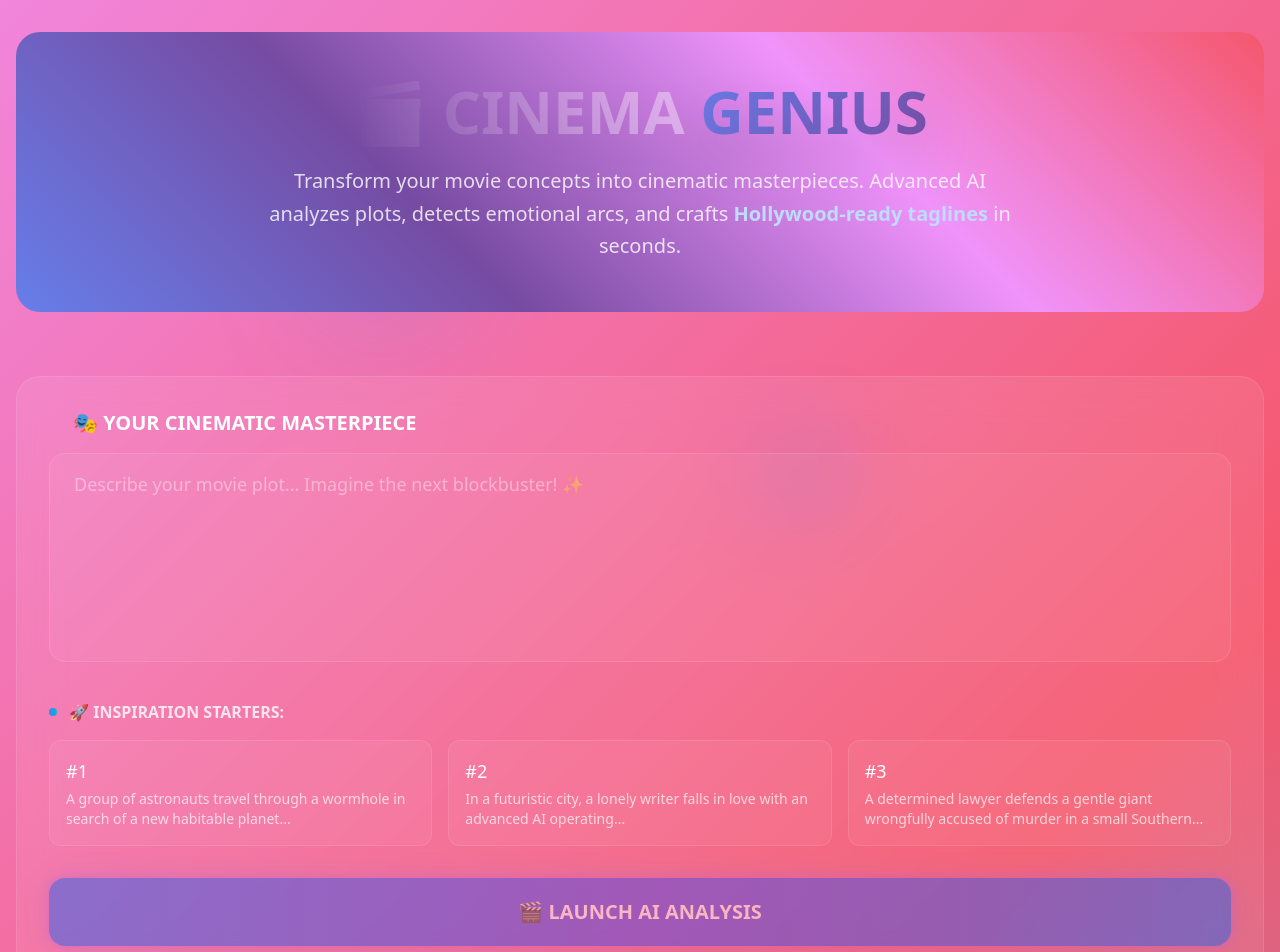
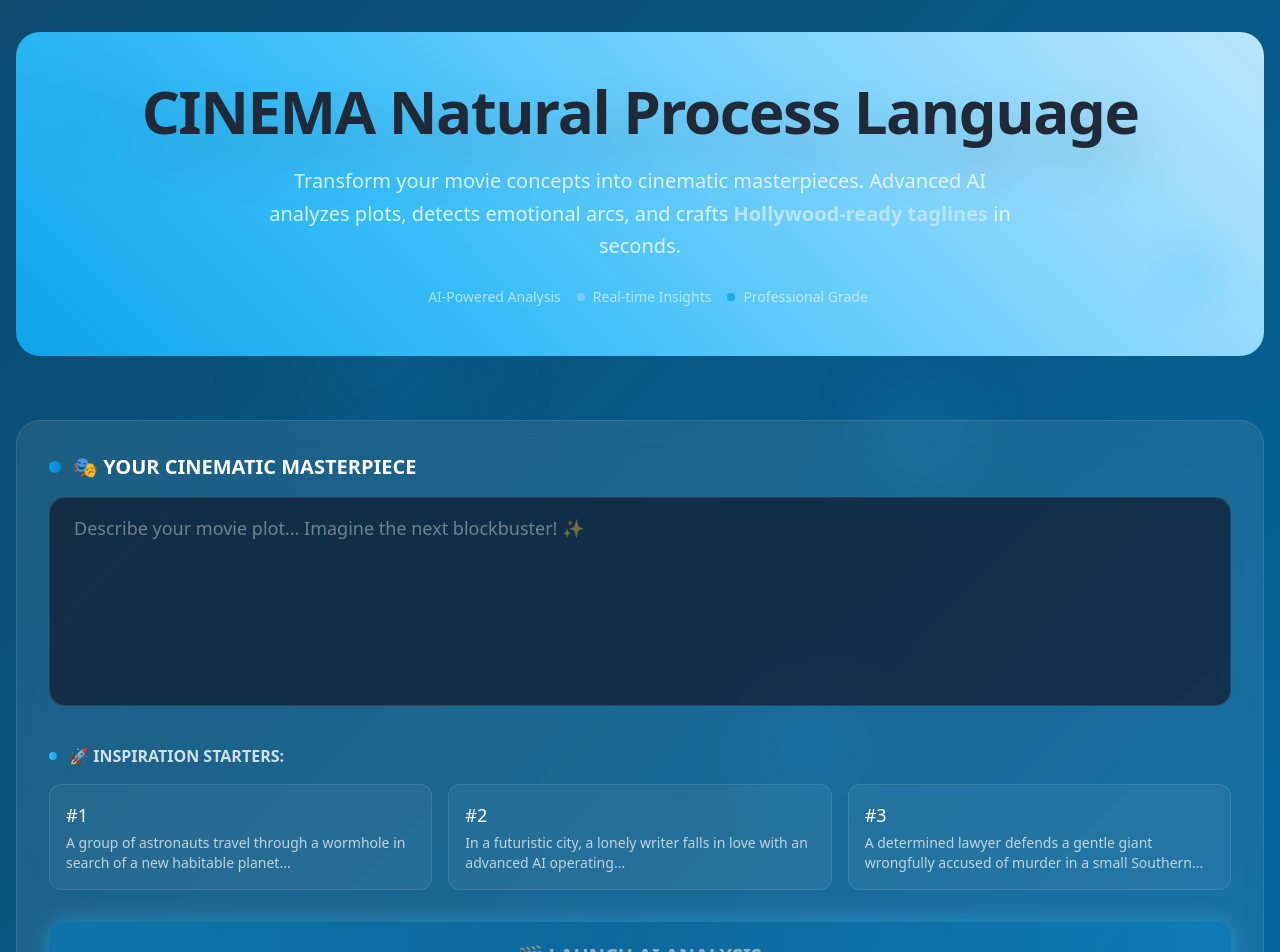
Before and after one commit to xmrenigmax/NPLMovieGenres, a React app in the folder frontend/: page / in a window 1280 px wide. Shown: the top 952 px of the page. Built offline with nearby package versions, Linux system fonts and the light colour scheme; the HTML template or start-up script is replaced by a standard one.

Commit message:
updated styles

```diff
--- a/frontend/src/App.css
+++ b/frontend/src/App.css
@@ -4,8 +4,13 @@
 
 /* CORE GRADIENTS & EFFECTS */
 .cinema-gradient {
-  background: linear-gradient(135deg, #667eea 0%, #764ba2 25%, #f093fb 50%, #f5576c 75%, #4facfe 100%);
+  background: linear-gradient(135deg, #0c4a6e 0%, #0369a1 25%, #0284c7 50%, #0ea5e9 75%, #38bdf8 100%);
   background-size: 400% 400%;
+}
+
+/* Add this to App.css */
+.cinema-text-dark {
+  color: #1f2937 !important; /* gray-800 */
 }
 
 .premium-glass {
@@ -16,13 +21,13 @@
 
 .neon-glow {
   box-shadow:
-    0 0 10px rgba(168, 85, 247, 0.6),
-    0 0 20px rgba(236, 72, 153, 0.4),
-    0 0 30px rgba(96, 165, 250, 0.3);
+    0 0 10px rgba(14, 165, 233, 0.6),
+    0 0 20px rgba(56, 189, 248, 0.4),
+    0 0 30px rgba(186, 230, 253, 0.3);
 }
 
 .text-gradient {
-  background: linear-gradient(135deg, #667eea 0%, #764ba2 100%);
+  background: linear-gradient(135deg, #055375 0%, #0ea5e9 100%);
   -webkit-background-clip: text;
   -webkit-text-fill-color: transparent;
   background-clip: text;
@@ -104,7 +109,7 @@
 
 .border-glow {
   border: 1px solid transparent;
-  background: linear-gradient(45deg, #667eea, #764ba2, #f093fb, #f5576c) border-box;
+  background: linear-gradient(45deg, #0ea5e9, #38bdf8, #7dd3fc, #bae6fd) border-box;
 }
 
 /* SCROLLBAR */
@@ -118,10 +123,21 @@
 }
 
 ::-webkit-scrollbar-thumb {
-  background: linear-gradient(135deg, #667eea, #764ba2);
+  background: linear-gradient(135deg, #0ea5e9, #38bdf8);
   border-radius: 10px;
 }
 
 ::-webkit-scrollbar-thumb:hover {
-  background: linear-gradient(135deg, #764ba2, #f093fb);
+  background: linear-gradient(135deg, #38bdf8, #7dd3fc);
 }
+
+/* Professional sleek enhancements */
+.sleek-input {
+  background: rgba(15, 23, 42, 0.7) !important;
+  border: 1px solid rgba(255, 255, 255, 0.1) !important;
+}
+
+.sleek-input:focus {
+  border-color: #0ea5e9 !important;
+  box-shadow: 0 0 0 3px rgba(14, 165, 233, 0.1) !important;
+}
--- a/frontend/src/App.jsx
+++ b/frontend/src/App.jsx
@@ -1,5 +1,7 @@
 import React, { useState } from 'react';
-import './App.css';
+import Header from './components/Header';
+import PlotInput from './components/PlotInput';
+import ResultsDisplay from './components/ResultsDisplay';
 
 function App() {
   const [plot, setPlot] = useState('');
@@ -9,7 +11,7 @@ function App() {
 
   const analyzeMovie = async () => {
     if (!plot.trim()) {
-      setError('Please enter a movie plot');
+      setError('Please enter a movie plot to begin the cinematic analysis');
       return;
     }
 
@@ -26,13 +28,13 @@ function App() {
       });
 
       if (!response.ok) {
-        throw new Error('Analysis failed');
+        throw new Error('Analysis failed - our AI is preparing the cinematic insights');
       }
 
       const data = await response.json();
       setAnalysis(data);
     } catch (err) {
-      setError('AI models are loading... This may take 20-30 seconds on first request. Please try again!');
+      setError('🎬 Preparing cinematic analysis... First-time setup may take 20-30 seconds as we load Hollywood-grade AI models!');
       console.error('Error:', err);
     } finally {
       setLoading(false);
@@ -51,182 +53,42 @@ function App() {
     setAnalysis(null);
   };
 
-  const ScoreBar = ({ label, score, color }) => (
-    <div className="flex items-center gap-4 mb-4">
-      <div className="w-32 text-white font-medium capitalize">{label}</div>
-      <div className="flex-1 bg-white/20 rounded-full h-3 overflow-hidden">
-        <div
-          className={`h-full rounded-full ${color}`}
-          style={{ width: `${score}%` }}
-        ></div>
-      </div>
-      <div className="w-16 text-right text-white font-bold">{score}%</div>
-    </div>
-  );
-
   return (
-    <div className="min-h-screen cinema-gradient animate-gradient-shift">
-      {/* Animated background elements */}
+    <div className="min-h-screen cinema-gradient relative overflow-hidden">
+      {/* Animated background elements - UPDATED TO BLUE THEME */}
       <div className="absolute inset-0 opacity-20">
-        <div className="absolute top-1/4 left-1/4 w-32 h-32 bg-blue-500 rounded-full blur-3xl animate-float"></div>
-        <div className="absolute bottom-1/3 right-1/3 w-24 h-24 bg-indigo-500 rounded-full blur-2xl animate-float" style={{animationDelay: '2s'}}></div>
+        <div className="absolute top-1/4 left-1/4 w-32 h-32 bg-primary-600 rounded-full blur-3xl animate-float"></div>
+        <div className="absolute bottom-1/3 right-1/3 w-24 h-24 bg-primary-500 rounded-full blur-2xl animate-float" style={{animationDelay: '2s'}}></div>
+        <div className="absolute top-1/3 right-1/4 w-20 h-20 bg-primary-400 rounded-full blur-2xl animate-float" style={{animationDelay: '4s'}}></div>
       </div>
 
       <div className="container mx-auto px-4 py-8 max-w-7xl relative z-10">
-        {/* Header */}
-        <header className="text-center mb-16 animate-fade-in">
-          <div className="premium-glass rounded-3xl p-12 mb-8 border-glow relative overflow-hidden">
-            <div className="relative z-10">
-              <h1 className="text-6xl font-black text-white mb-6 drop-shadow-2xl">
-                <span className="shimmer-text">🎬 CINEMA</span>
-                <span className="text-gradient"> GENIUS</span>
-              </h1>
-              <p className="text-xl text-white/80 max-w-3xl mx-auto leading-relaxed">
-                Transform your movie concepts into cinematic masterpieces. Advanced AI analyzes plots,
-                detects emotional arcs, and crafts <span className="font-semibold text-blue-200">Hollywood-ready taglines</span> in seconds.
-              </p>
-            </div>
-          </div>
-        </header>
+        <Header />
 
-        {/* Input Section */}
-        <div className="premium-glass rounded-3xl p-8 mb-8 glass-hover animate-slide-up">
-          <div className="mb-8">
-            <div className="flex items-center gap-3 mb-4">
-              <div className="w-3 h-3 bg-gradient-to-r from-blue 600 to-indigo-600 rounded-full"></div>
-              <label className="block text-white text-xl font-bold">
-                🎭 YOUR CINEMATIC MASTERPIECE
-              </label>
-            </div>
-            <textarea
-              value={plot}
-              onChange={(e) => setPlot(e.target.value)}
-              placeholder="Describe your movie plot... Imagine the next blockbuster! ✨"
-              rows="6"
-              className="w-full px-6 py-4 rounded-2xl bg-white/5 border border-white/10 text-white placeholder-white/40 focus:outline-none focus:ring-2 focus:ring-blue-400 resize-none text-lg leading-relaxed"
-              disabled={loading}
-            />
-          </div>
+        <PlotInput
+          plot={plot}
+          setPlot={setPlot}
+          loading={loading}
+          analyzeMovie={analyzeMovie}
+          samplePlots={samplePlots}
+          useSamplePlot={useSamplePlot}
+        />
 
-          <div className="mb-8">
-            <div className="flex items-center gap-3 mb-4">
-              <div className="w-2 h-2 bg-gradient-to-r from-blue-500 to-cyan-500 rounded-full"></div>
-              <p className="text-white/80 font-semibold">🚀 INSPIRATION STARTERS:</p>
-            </div>
-            <div className="grid grid-cols-1 md:grid-cols-3 gap-4">
-              {samplePlots.map((sample, index) => (
-                <button
-                  key={index}
-                  onClick={() => useSamplePlot(sample)}
-                  disabled={loading}
-                  className="p-4 bg-white/5 hover:bg-white/10 border border-white/10 rounded-xl text-white text-left transition-all duration-300 glass-hover"
-                >
-                  <div className="text-lg mb-1">#{index + 1}</div>
-                  <div className="text-sm opacity-70 line-clamp-3">
-                    {sample.split(' ').slice(0, 15).join(' ')}...
-                  </div>
-                </button>
-              ))}
-            </div>
-          </div>
-
-          <button
-            onClick={analyzeMovie}
-            disabled={loading || !plot.trim()}
-            className="w-full py-5 bg-gradient-to-r from-blue-600 via-indigo-600 to-blue-600 text-white font-bold text-xl rounded-2xl neon-glow btn-hover disabled:opacity-50 disabled:cursor-not-allowed"
-          >
-            {loading ? (
-              <span className="flex items-center justify-center">
-                <div className="w-6 h-6 border-2 border-white border-t-transparent rounded-full animate-spin mr-3"></div>
-                ANALYZING CINEMATIC POTENTIAL...
-              </span>
-            ) : (
-              '🎬 LAUNCH AI ANALYSIS'
-            )}
-          </button>
-        </div>
-
-        {/* Error Message */}
         {error && (
-          <div className="premium-glass rounded-3xl p-6 mb-8 border-l-4 border-amber-400 animate-fade-in">
-            <div className="text-amber-100 text-lg font-medium">
-              ⚡ {error}
+          <div className="premium-glass rounded-3xl p-6 mb-8 border-l-4 border-amber-400 animate-fade-in neon-glow">
+            <div className="text-amber-100 text-lg font-medium flex items-center gap-3">
+              <div className="w-3 h-3 bg-amber-400 rounded-full animate-pulse"></div>
+              {error}
             </div>
           </div>
         )}
 
-        {/* Results */}
-        {analysis && (
-          <div className="animate-slide-up">
-            {/* Confidence Badge */}
-            <div className="flex items-center justify-center mb-10">
-              <div className="bg-gradient-to-r from-blue-600 to-indigo-600 text-white px-8 py-4 rounded-2xl font-bold text-xl neon-glow">
-                🎯 {analysis.confidence}% ANALYSIS CONFIDENCE
-              </div>
-            </div>
+        {analysis && <ResultsDisplay analysis={analysis} />}
 
-            {/* Results Grid */}
-            <div className="grid grid-cols-1 xl:grid-cols-3 gap-8">
-              {/* Genres Card */}
-              <div className="premium-glass rounded-3xl p-8 glass-hover movie-card-hover">
-                <div className="flex items-center gap-3 mb-6">
-                  <div className="w-3 h-3 bg-gradient-to-r from-blue-500 to-cyan-500 rounded-full"></div>
-                  <h3 className="text-2xl font-bold text-white">🎭 CINEMATIC GENRES</h3>
-                </div>
-                <div className="space-y-6">
-                  {analysis.genres.map((genre, index) => (
-                    <ScoreBar
-                      key={index}
-                      label={genre.genre}
-                      score={(genre.score * 100).toFixed(1)}
-                      color="bg-gradient-to-r from-blue-500 to-blue-600"
-                    />
-                  ))}
-                </div>
-              </div>
-
-              {/* Emotions Card */}
-              <div className="premium-glass rounded-3xl p-8 glass-hover movie-card-hover">
-                <div className="flex items-center gap-3 mb-6">
-                  <div className="w-3 h-3 bg-gradient-to-r from-indigo-500 to-rose-500 rounded-full"></div>
-                  <h3 className="text-2xl font-bold text-white">😊 EMOTIONAL JOURNEY</h3>
-                </div>
-                <div className="space-y-6">
-                  {analysis.emotions.map((emotion, index) => (
-                    <ScoreBar
-                      key={index}
-                      label={emotion.emotion}
-                      score={(emotion.score * 100).toFixed(1)}
-                      color="bg-gradient-to-r from-indigo-500 to-rose-600"
-                    />
-                  ))}
-                </div>
-              </div>
-
-              {/* Tagline Card */}
-              <div className="premium-glass rounded-3xl p-8 glass-hover movie-card-hover bg-gradient-to-br from-blue-500/20 to-indigo-500/20">
-                <div className="flex items-center gap-3 mb-6">
-                  <div className="w-3 h-3 bg-gradient-to-r from-blue-500 to-violet-500 rounded-full"></div>
-                  <h3 className="text-2xl font-bold text-white">✨ BLOCKBUSTER TAGLINE</h3>
-                </div>
-                <div className="text-center space-y-6">
-                  <div className="text-3xl italic text-white leading-tight bg-white/5 p-6 rounded-2xl border border-white/10">
-                    "{analysis.tagline}"
-                  </div>
-                  <div className="text-white/70 text-lg font-medium">
-                    🎨 Ready for Your Movie Poster
-                  </div>
-                </div>
-              </div>
-            </div>
-          </div>
-        )}
-
-        {/* Footer */}
         <footer className="text-center mt-16">
           <div className="premium-glass rounded-2xl p-6 inline-block border-glow">
             <p className="text-white/80 font-medium text-lg">
-             Built by xmrenigmax
+              🚀 Powered by Advanced AI • Built with Cutting-Edge Technology • Hollywood-Grade Insights
             </p>
           </div>
         </footer>
--- a/frontend/src/components/Header.jsx
+++ b/frontend/src/components/Header.jsx
@@ -2,34 +2,33 @@ export default function Header() {
   return (
     <header className="text-center mb-16 animate-fade-in">
       <div className="premium-glass rounded-3xl p-12 mb-8 border-glow relative overflow-hidden">
-        {/* Animated background elements */}
+        {/* Animated background elements - UPDATED COLORS */}
         <div className="absolute inset-0 opacity-10">
-          <div className="absolute top-10 left-10 w-20 h-20 bg-purple-500 rounded-full blur-xl animate-float"></div>
-          <div className="absolute bottom-10 right-10 w-16 h-16 bg-pink-500 rounded-full blur-lg animate-float" style={{animationDelay: '2s'}}></div>
-          <div className="absolute top-1/2 left-1/3 w-12 h-12 bg-blue-500 rounded-full blur-md animate-float" style={{animationDelay: '4s'}}></div>
+          <div className="absolute top-10 left-10 w-20 h-20 bg-primary-600 rounded-full blur-xl animate-float"></div>
+          <div className="absolute bottom-10 right-10 w-16 h-16 bg-primary-500 rounded-full blur-lg animate-float" style={{animationDelay: '2s'}}></div>
+          <div className="absolute top-1/2 left-1/3 w-12 h-12 bg-primary-400 rounded-full blur-md animate-float" style={{animationDelay: '4s'}}></div>
         </div>
 
         <div className="relative z-10">
-          <h1 className="text-6xl font-black text-white mb-6 drop-shadow-2xl tracking-tight">
-            <span className="shimmer-text">🎬 CINEMA</span>
-            <span className="text-gradient"> GENIUS</span>
+          <h1 className="text-6xl font-black mb-6 drop-shadow-2xl tracking-tight">
+          <span className="cinema-text-dark px-4 py-2 rounded-inline-block">CINEMA Natural Process Language</span>
           </h1>
           <p className="text-xl text-white/80 max-w-3xl mx-auto leading-relaxed font-light">
             Transform your movie concepts into cinematic masterpieces.
             Advanced AI analyzes plots, detects emotional arcs, and crafts
-            <span className="font-semibold text-purple-200"> Hollywood-ready taglines</span> in seconds.
+            <span className="font-semibold text-primary-200"> Hollywood-ready taglines</span> in seconds.
           </p>
           <div className="flex justify-center items-center gap-4 mt-6">
             <div className="flex items-center gap-2 text-white/60">
-              <div className="w-2 h-2 bg-green-400 rounded-full animate-pulse"></div>
+              <div className="w-2 h-2 bg-primary-400 rounded-full animate-pulse"></div>
               <span className="text-sm">AI-Powered Analysis</span>
             </div>
             <div className="flex items-center gap-2 text-white/60">
-              <div className="w-2 h-2 bg-blue-400 rounded-full animate-pulse"></div>
+              <div className="w-2 h-2 bg-primary-300 rounded-full animate-pulse"></div>
               <span className="text-sm">Real-time Insights</span>
             </div>
             <div className="flex items-center gap-2 text-white/60">
-              <div className="w-2 h-2 bg-purple-400 rounded-full animate-pulse"></div>
+              <div className="w-2 h-2 bg-primary-500 rounded-full animate-pulse"></div>
               <span className="text-sm">Professional Grade</span>
             </div>
           </div>
--- a/frontend/src/components/PlotInput.jsx
+++ b/frontend/src/components/PlotInput.jsx
@@ -1,9 +1,9 @@
 export default function PlotInput({ plot, setPlot, loading, analyzeMovie, samplePlots, useSamplePlot }) {
   return (
-    <div className="premium-glass rounded-3xl p-8 mb-8 border-glow animate-slide-up movie-card-hover">
+    <div className="premium-glass rounded-3xl p-8 mb-8 glass-hover animate-slide-up">
           <div className="mb-8">
             <div className="flex items-center gap-3 mb-4">
-          <div className="w-3 h-3 bg-gradient-to-r from-purple-500 to-pink-500 rounded-full animate-pulse"></div>
+              <div className="w-3 h-3 bg-gradient-to-r from-primary-500 to-primary-600 rounded-full"></div>
               <label className="block text-white text-xl font-bold">
                 🎭 YOUR CINEMATIC MASTERPIECE
               </label>
@@ -13,18 +13,14 @@ export default function PlotInput({ plot, setPlot, loading, analyzeMovie, sample
               onChange={(e) => setPlot(e.target.value)}
               placeholder="Describe your movie plot... Imagine the next blockbuster! ✨"
               rows="6"
-          className="w-full px-6 py-4 rounded-2xl bg-white/5 border border-white/10 text-white placeholder-white/40 focus:outline-none focus:ring-2 focus:ring-purple-400 focus:border-transparent transition-all duration-300 resize-none backdrop-blur-sm text-lg font-light leading-relaxed"
+              className="w-full px-6 py-4 rounded-2xl sleek-input text-white placeholder-white/40 focus:outline-none focus:ring-2 focus:ring-primary-400 resize-none text-lg leading-relaxed"
               disabled={loading}
             />
-        <div className="flex justify-between items-center mt-2 text-white/50 text-sm">
-          <span>Let your creativity flow...</span>
-          <span>{plot.length}/500 characters</span>
-        </div>
           </div>
 
           <div className="mb-8">
             <div className="flex items-center gap-3 mb-4">
-          <div className="w-2 h-2 bg-gradient-to-r from-blue-500 to-cyan-500 rounded-full"></div>
+              <div className="w-2 h-2 bg-gradient-to-r from-primary-400 to-primary-500 rounded-full"></div>
               <p className="text-white/80 font-semibold">🚀 INSPIRATION STARTERS:</p>
             </div>
             <div className="grid grid-cols-1 md:grid-cols-3 gap-4">
@@ -33,10 +29,10 @@ export default function PlotInput({ plot, setPlot, loading, analyzeMovie, sample
                   key={index}
                   onClick={() => useSamplePlot(sample)}
                   disabled={loading}
-              className="p-4 bg-white/5 hover:bg-white/10 border border-white/10 rounded-xl text-white text-left transition-all duration-300 hover:scale-105 disabled:opacity-30 disabled:hover:scale-100 group"
+                  className="p-4 bg-white/5 hover:bg-white/10 border border-white/10 rounded-xl text-white text-left transition-all duration-300 glass-hover"
                 >
                   <div className="text-lg mb-1">#{index + 1}</div>
-              <div className="text-sm opacity-70 line-clamp-3 group-hover:opacity-100 transition-opacity">
+                  <div className="text-sm opacity-70 line-clamp-3">
                     {sample.split(' ').slice(0, 15).join(' ')}...
                   </div>
                 </button>
@@ -47,21 +43,15 @@ export default function PlotInput({ plot, setPlot, loading, analyzeMovie, sample
           <button
             onClick={analyzeMovie}
             disabled={loading || !plot.trim()}
-        className="w-full py-5 bg-gradient-to-r from-purple-600 via-pink-600 to-blue-600 hover:from-purple-700 hover:via-pink-700 hover:to-blue-700 text-white font-bold text-xl rounded-2xl transition-all duration-500 transform hover:scale-105 disabled:opacity-50 disabled:hover:scale-100 disabled:cursor-not-allowed neon-glow relative overflow-hidden group"
+            className="w-full py-5 bg-gradient-to-r from-primary-600 via-primary-700 to-primary-600 text-white font-bold text-xl rounded-2xl neon-glow btn-hover disabled:opacity-50 disabled:cursor-not-allowed"
           >
-        <div className="absolute inset-0 bg-gradient-to-r from-transparent via-white/20 to-transparent -skew-x-12 transform translate-x-[-100%] group-hover:translate-x-[100%] transition-transform duration-1000"></div>
-
             {loading ? (
-          <span className="flex items-center justify-center relative z-10">
-            <div className="animate-spin rounded-full h-7 w-7 border-b-2 border-white mr-3"></div>
-            <span className="bg-gradient-to-r from-white to-white/80 bg-clip-text text-transparent">
+              <span className="flex items-center justify-center">
+                <div className="w-6 h-6 border-2 border-white border-t-transparent rounded-full animate-spin mr-3"></div>
                 ANALYZING CINEMATIC POTENTIAL...
               </span>
-          </span>
             ) : (
-          <span className="relative z-10 bg-gradient-to-r from-white to-white/80 bg-clip-text text-transparent">
-            🎬 LAUNCH AI ANALYSIS
-          </span>
+              '🎬 LAUNCH AI ANALYSIS'
             )}
           </button>
         </div>
```
Also changed, not shown: frontend/src/components/TestComponent.jsx (deleted, +0 -38 lines), frontend/src/components/test.css (deleted, +0 -13 lines), frontend/tailwind.config.js (+16 -2 lines). Lines whose indentation alone changed are shown as unchanged.
